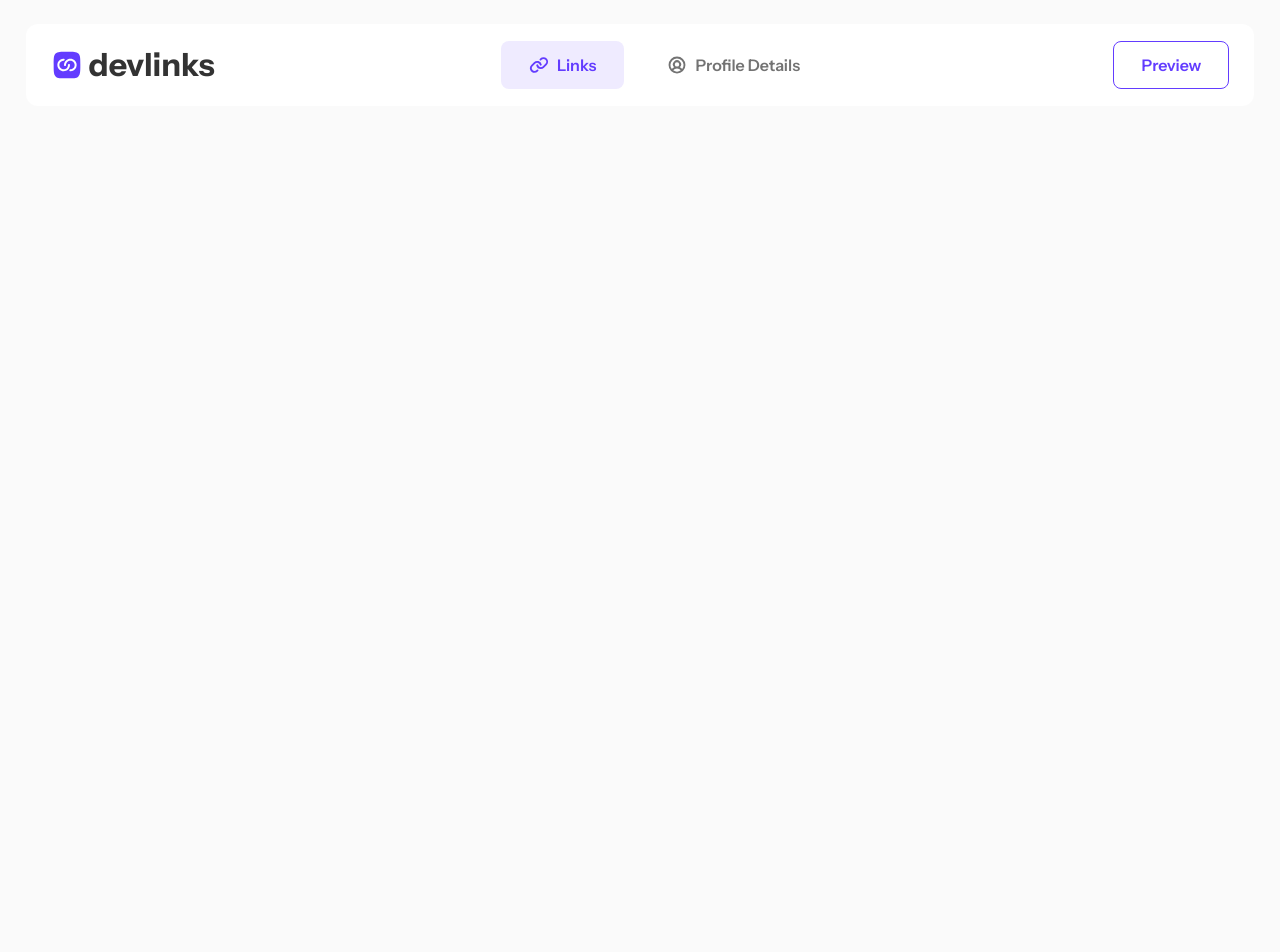
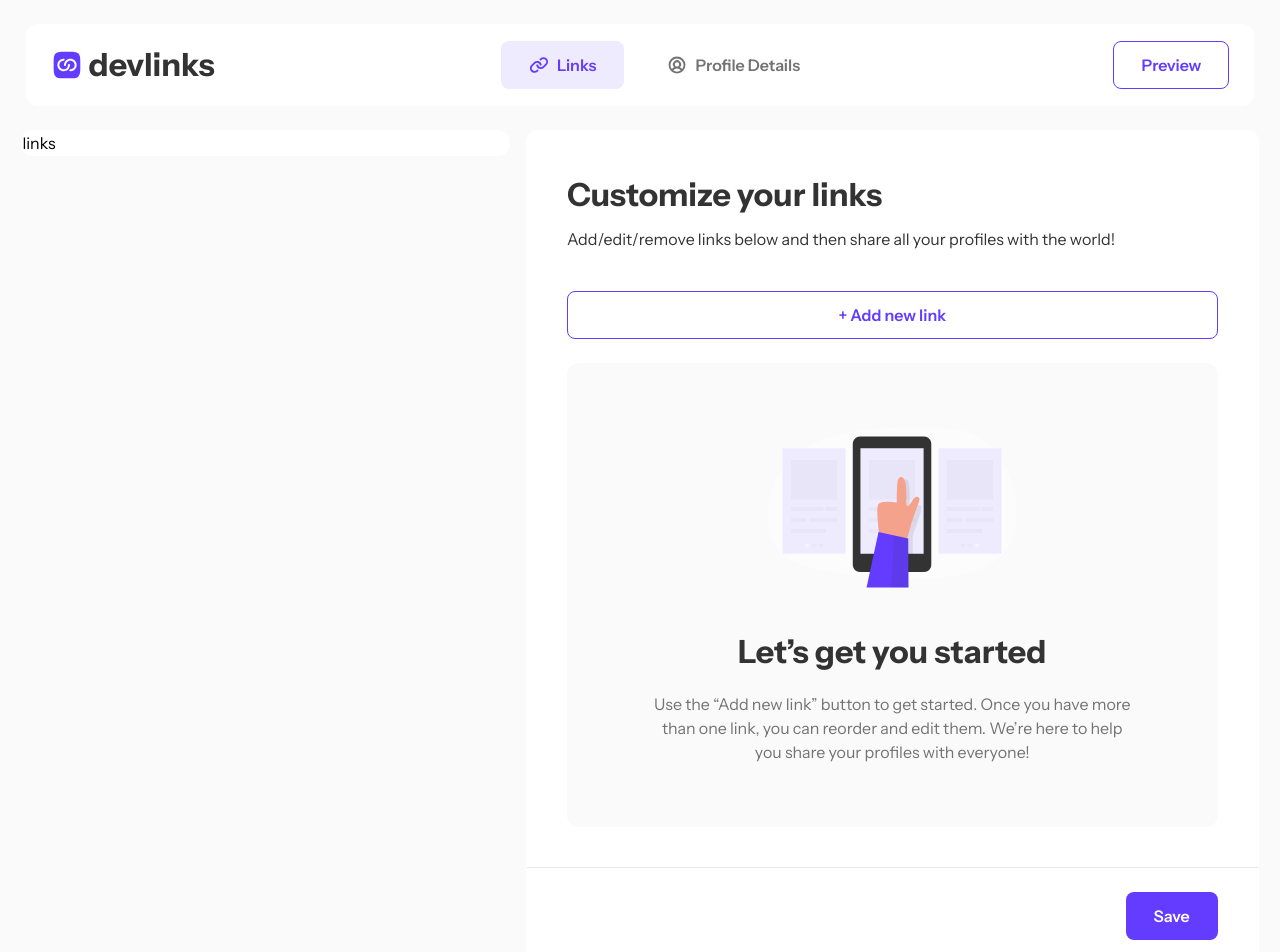
Before and after one commit to omotayobolu/link-sharing, a Next.js app: page / in a window 1280 px wide. Shown: the top 952 px of the page. Before the commit the page ends 800 px from the top, so only its background shows below. Built offline with nearby package versions, Linux system fonts and the light colour scheme.

Commit message:
half of links section done

```diff
--- a/app/layout.tsx
+++ b/app/layout.tsx
@@ -5,7 +5,7 @@ import "./globals.css";
 const instrumentSans = Instrument_Sans({ subsets: ["latin"] });
 
 export const metadata: Metadata = {
-  title: "Link SHaring App",
+  title: "Link Sharing App",
   description: "Compile your links, and share.",
 };
 
--- a/app/page.tsx
+++ b/app/page.tsx
@@ -1,9 +1,59 @@
+"use client";
+import Image from "next/image";
 import Navbar from "@/components/Navbar";
+import SecondaryButton from "@/components/SecondaryButton";
+import AddNewLink from "@/public/assets/add new link image.svg";
+import PrimaryButton from "@/components/PrimaryButton";
 
 export default function Home() {
   return (
     <main className="">
       <Navbar />
+      <div className="lg:mx-[1.67%] md:mx-[3.125%] mx-[4.3%]">
+        <div className="w-full flex flex-row items-start space-x-4 space-y-0">
+          <div className="lg:w-[40%] lg:block hidden bg-white border border-transparent rounded-xl">
+            links
+          </div>
+          <div className="lg:w-[60%] w-full bg-white border border-transparent rounded-xl">
+            <div className="p-10">
+              <h2>Customize your links</h2>
+              <p className="mt-2">
+                Add/edit/remove links below and then share all your profiles
+                with the world!
+              </p>
+              <div className="mt-10">
+                <SecondaryButton
+                  className="w-full"
+                  handleClick={() => {}}
+                  type="button"
+                >
+                  + Add new link
+                </SecondaryButton>
+              </div>
+              <div className="bg-light-grey mt-6 flex flex-col justify-center items-center border border-transparent rounded-xl py-[3.90625rem] px-5">
+                <Image src={AddNewLink} alt="" width={250} height={160} />
+                <h2 className="mt-10">Let&rsquo;s get you started </h2>
+                <p className="mt-4 text-center lg:w-[30.5rem] text-grey">
+                  Use the “Add new link” button to get started. Once you have
+                  more than one link, you can reorder and edit them. We’re here
+                  to help you share your profiles with everyone!
+                </p>
+              </div>
+            </div>
+            <hr />
+            <div className="py-6 pr-10 text-right">
+              <PrimaryButton
+                handleClick={() => {}}
+                className=""
+                type="submit"
+                disabled=""
+              >
+                Save
+              </PrimaryButton>
+            </div>
+          </div>
+        </div>
+      </div>
     </main>
   );
 }
--- /dev/null
+++ b/app/profile/page.tsx
@@ -0,0 +1,13 @@
+import Navbar from "@/components/Navbar";
+import React from "react";
+
+const page = () => {
+  return (
+    <div>
+      <Navbar />
+      page
+    </div>
+  );
+};
+
+export default page;
--- a/components/Navbar.tsx
+++ b/components/Navbar.tsx
@@ -1,4 +1,5 @@
 "use client";
+import { usePathname } from "next/navigation";
 import Image from "next/image";
 import Link from "next/link";
 import LogoIcon from "@/public/assets/logo-icon.svg";
@@ -6,6 +7,9 @@ import { Icon } from "@iconify/react";
 import SecondaryButton from "./SecondaryButton";
 
 const Navbar = () => {
+  const pathname = usePathname();
+  console.log(pathname);
+
   return (
     <nav className="md:my-6 lg:mx-[2%] md:mx-[3.125%]">
       <div className="py-4 px-6 border border-transparent rounded-xl bg-white flexrow items-center justify-between">
@@ -15,30 +19,50 @@ const Navbar = () => {
         </div>
         <div className="flexrow items-center sm:space-x-4">
           <Link
-            href=""
-            className="flexrow items-center space-x-2 py-[11px] px-[27px] bg-light-purple border border-transparent rounded-lg"
+            href="/"
+            className={`flexrow items-center space-x-2 py-[11px] px-[27px] ${
+              pathname === "/"
+                ? "bg-light-purple border border-transparent rounded-lg"
+                : ""
+            }`}
           >
             <Icon
               icon="ph:link-bold"
               width="1.25rem"
               height="1.25rem"
-              className="text-primary-purple"
+              className={`${
+                pathname === "/" ? "text-primary-purple" : "text-grey"
+              } `}
             />
-            <p className="font-semibold text-primary-purple sm:block hidden">
+            <p
+              className={`font-semibold ${
+                pathname === "/" ? "text-primary-purple" : "text-grey"
+              } sm:block hidden`}
+            >
               Links
             </p>
           </Link>
           <Link
-            href=""
-            className="flexrow items-center space-x-2  py-[11px] px-[27px]"
+            href="/profile"
+            className={`flexrow items-center space-x-2  py-[11px] px-[27px] ${
+              pathname === "/profile"
+                ? "bg-light-purple border border-transparent rounded-lg"
+                : ""
+            }`}
           >
             <Icon
               icon="ph:user-circle-bold"
               width="1.25rem"
               height="1.25rem"
-              className="text-grey"
+              className={`${
+                pathname === "/profile" ? "text-primary-purple" : "text-grey"
+              }`}
             />
-            <p className="font-semibold text-grey sm:block hidden">
+            <p
+              className={`font-semibold ${
+                pathname === "/profile" ? "text-primary-purple" : "text-grey"
+              } sm:block hidden`}
+            >
               Profile Details
             </p>
           </Link>
--- /dev/null
+++ b/components/PrimaryButton.tsx
@@ -0,0 +1,23 @@
+import { ReactNode } from "react";
+
+type ButtonPropType = {
+  children: ReactNode;
+  handleClick: () => void;
+  className: string;
+  type: "button" | "submit";
+  disabled: any;
+};
+
+const PrimaryButton = (props: ButtonPropType) => {
+  return (
+    <button
+      className={`font-semibold text-base leading-[150%] border border-transparent rounded-lg bg-primary-purple text-white px-[27px] py-[11px] ${props.className}`}
+      onClick={props.handleClick}
+      type={props.type}
+    >
+      {props.children}
+    </button>
+  );
+};
+
+export default PrimaryButton;
--- a/tailwind.config.ts
+++ b/tailwind.config.ts
@@ -14,7 +14,6 @@ const config: Config = {
         "light-purple": "#EFEBFF",
         "dark-grey": "#333333",
         grey: "#737373",
-        borders: "#737373",
         "light-grey": "#FAFAFA",
         white: "#FFFFFF",
         red: "#FF3939",
```
Also changed, not shown: public/assets/add new link image.svg (added).
